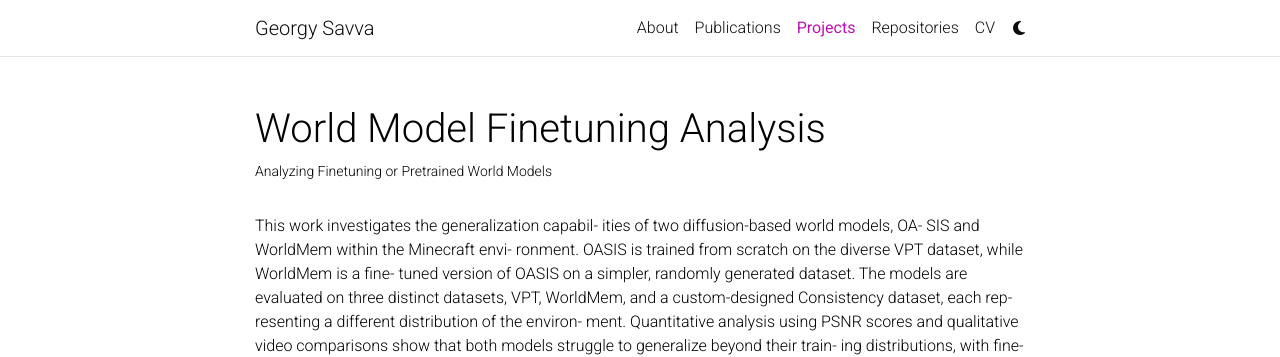
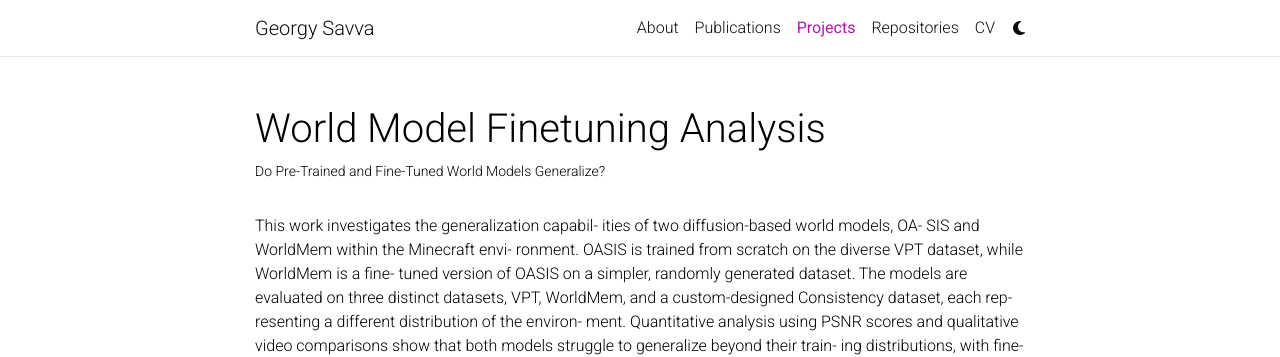
Before and after one commit to georgysavva/georgysavva.github.io, a Jekyll site: the page built from _projects/world-model-finetuning-analysis.md, in a window 1280 px wide. Shown: the top 357 px of the page. Built offline with Jekyll 4.4.1, drawn with Linux system fonts in a browser that asks for light colours; full-size pictures stand in for the smaller copies a plugin makes; comment, search, counter and statistics services are not loaded; a style sheet for code colours, icons or effects is not loaded.

Commit message:
update titles

```diff
--- a/_projects/world-model-finetuning-analysis.md
+++ b/_projects/world-model-finetuning-analysis.md
@@ -1,7 +1,7 @@
 ---
 layout: page
 title: World Model Finetuning Analysis
-description: Analyzing Finetuning or Pretrained World Models
+description: Do Pre-Trained and Fine-Tuned World Models Generalize?
 img: assets/img/world-model-finetuning-analysis/preview.png
 importance: 1
 ---
```
Also changed, not shown: _projects/appsim.md (+1 -1 lines), 1 other file.
